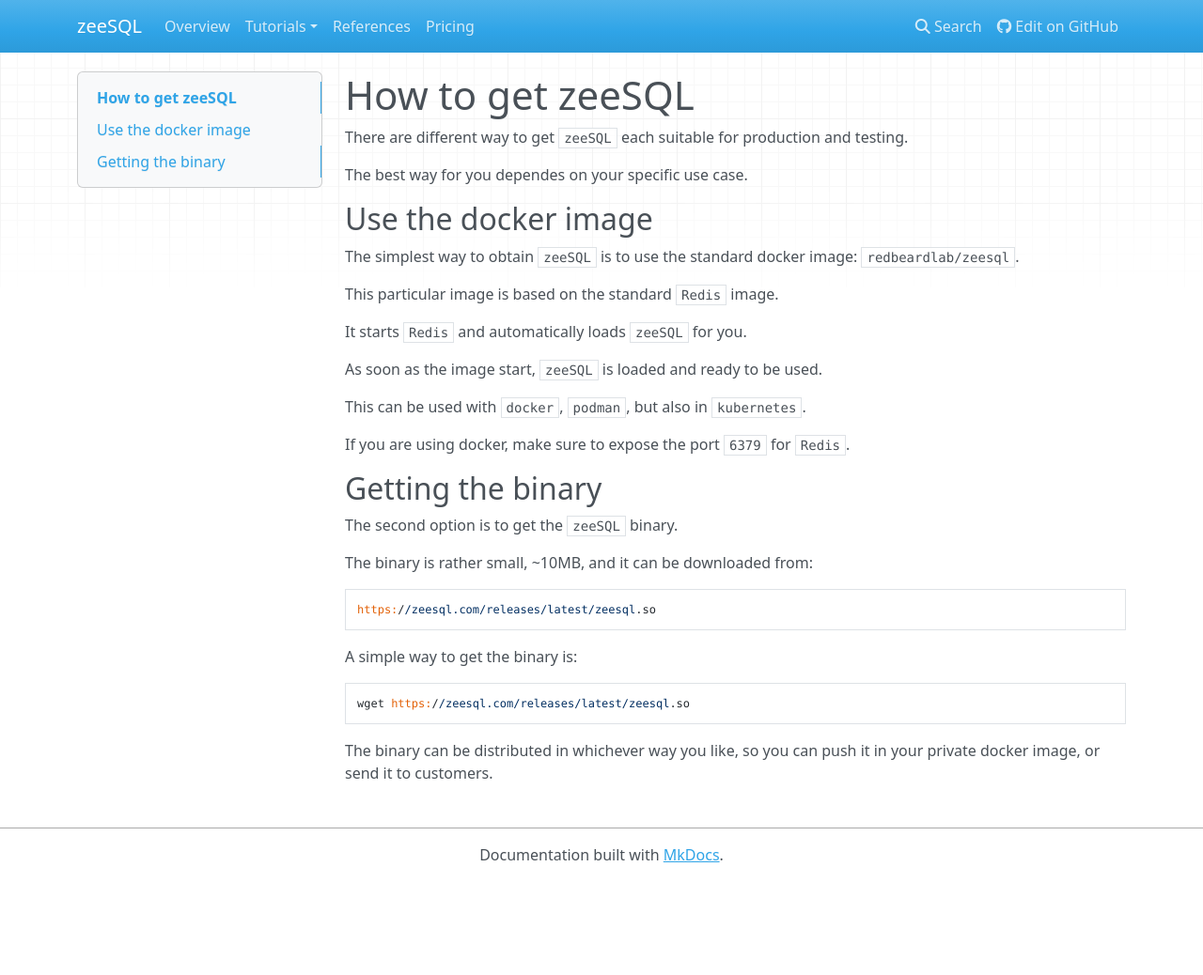
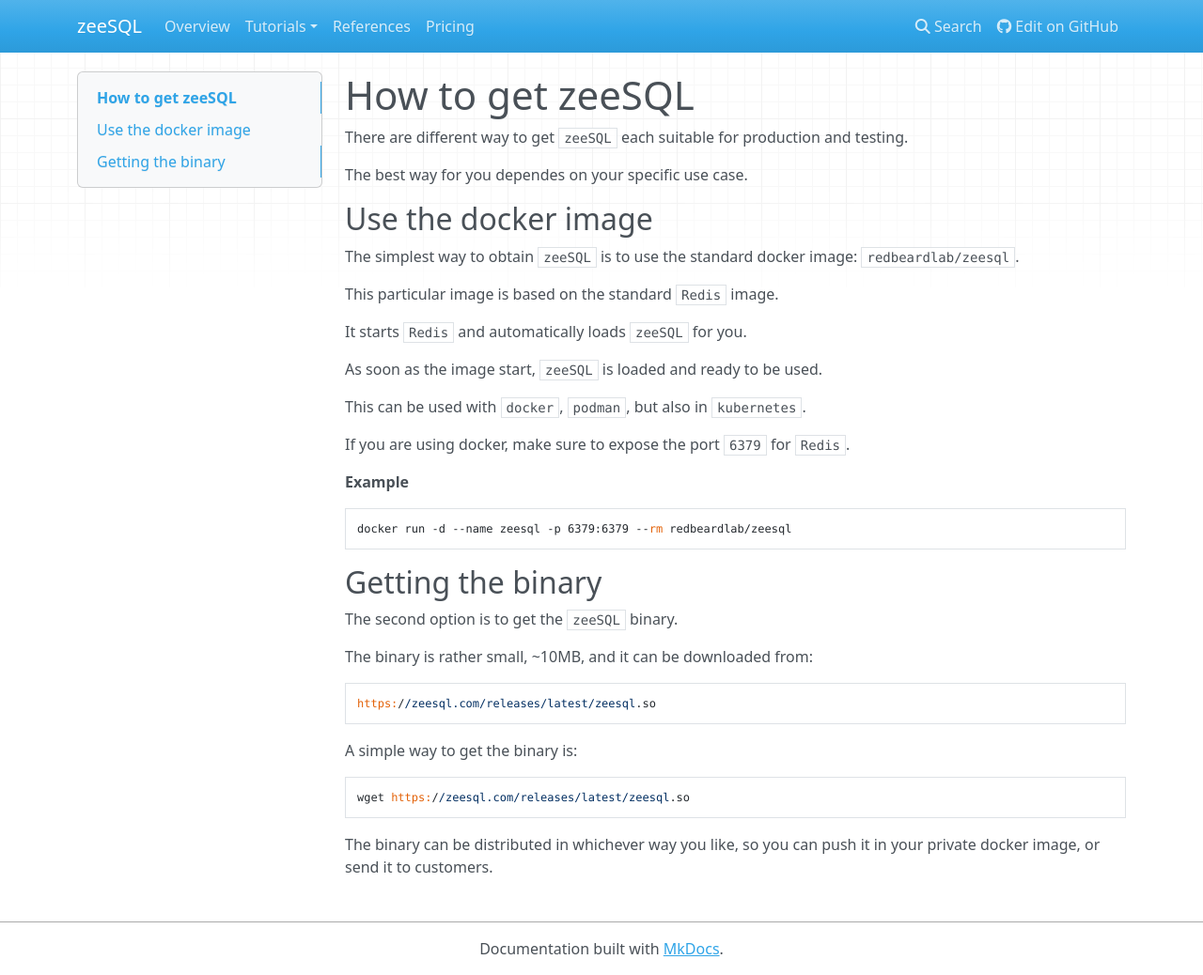
Before and after one commit to RedBeardLab/zeeSQL-doc, an MkDocs documentation site: the page built from docs/how-to/get-zeesql.md, in a window 1280 px wide and 1038 px high. Shown: the whole window at 94% size. Built offline with MkDocs 1.6.1, drawn with Linux system fonts in a browser that asks for light colours; nearby versions of some CDN libraries; old or Windows-style settings are respelled for this version of MkDocs.

Commit message:
add example to how to get with docker

````diff
--- a/docs/how-to/get-zeesql.md
+++ b/docs/how-to/get-zeesql.md
@@ -18,6 +18,12 @@
 
 If you are using docker, make sure to expose the port `6379` for `Redis`.
 
+**Example**
+
+```
+docker run -d --name zeesql -p 6379:6379 --rm redbeardlab/zeesql
+```
+
 ## Getting the binary
 
 The second option is to get the `zeeSQL` binary.
````
